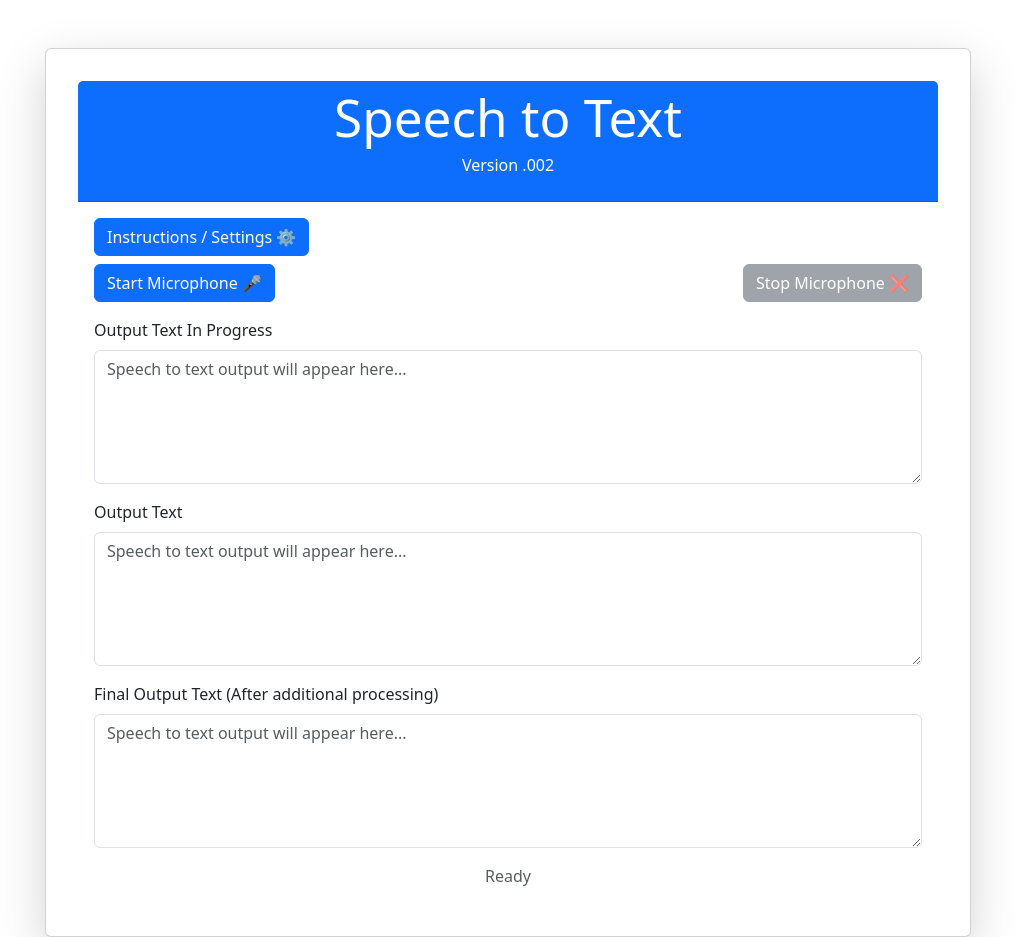
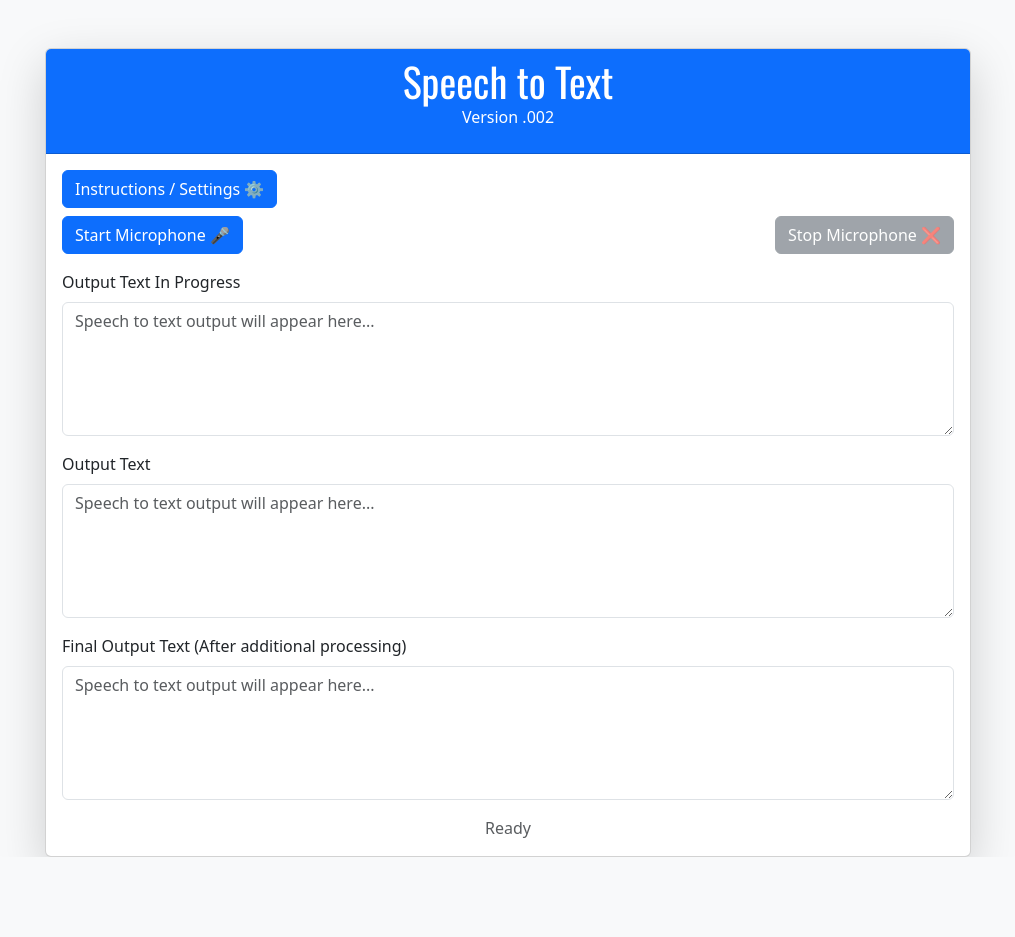
Before and after one commit to warrenkc/speech-utilities, a website built with Vite: page index.html in a window 1280 px wide. Shown: the whole page, without its empty margins (132-1147 px from the left). After the commit the page ends 857 px from the top, so only its background shows below. Built offline with nearby package versions, Linux system fonts and the light colour scheme.

Commit message:
Added files.

```diff
--- a/src/style.css
+++ b/src/style.css
@@ -1,96 +1,12 @@
-:root {
-  font-family: system-ui, Avenir, Helvetica, Arial, sans-serif;
-  line-height: 1.5;
-  font-weight: 400;
-
-  color-scheme: light dark;
-  color: rgba(255, 255, 255, 0.87);
-  background-color: #242424;
-
-  font-synthesis: none;
-  text-rendering: optimizeLegibility;
-  -webkit-font-smoothing: antialiased;
-  -moz-osx-font-smoothing: grayscale;
+/* styles.css */
+body {
+  background-color: #f8f9fa; /* Light grey background */
 }
 
-a {
-  font-weight: 500;
-  color: #646cff;
-  text-decoration: inherit;
+.card-header h1 {
+  margin-bottom: 0; /* Remove default margin on h2 in card header */
+  font-family: "Oswald", serif;
+  font-optical-sizing: auto;
+  font-weight: 400;
+  font-style: normal;
 }
-a:hover {
-  color: #535bf2;
-}
-
-body {
-  margin: 0;
-  display: flex;
-  place-items: center;
-  min-width: 320px;
-  min-height: 100vh;
-}
-
-h1 {
-  font-size: 3.2em;
-  line-height: 1.1;
-}
-
-#app {
-  max-width: 1280px;
-  margin: 0 auto;
-  padding: 2rem;
-  text-align: center;
-}
-
-.logo {
-  height: 6em;
-  padding: 1.5em;
-  will-change: filter;
-  transition: filter 300ms;
-}
-.logo:hover {
-  filter: drop-shadow(0 0 2em #646cffaa);
-}
-.logo.vanilla:hover {
-  filter: drop-shadow(0 0 2em #f7df1eaa);
-}
-
-.card {
-  padding: 2em;
-}
-
-.read-the-docs {
-  color: #888;
-}
-
-button {
-  border-radius: 8px;
-  border: 1px solid transparent;
-  padding: 0.6em 1.2em;
-  font-size: 1em;
-  font-weight: 500;
-  font-family: inherit;
-  background-color: #1a1a1a;
-  cursor: pointer;
-  transition: border-color 0.25s;
-}
-button:hover {
-  border-color: #646cff;
-}
-button:focus,
-button:focus-visible {
-  outline: 4px auto -webkit-focus-ring-color;
-}
-
-@media (prefers-color-scheme: light) {
-  :root {
-    color: #213547;
-    background-color: #ffffff;
-  }
-  a:hover {
-    color: #747bff;
-  }
-  button {
-    background-color: #f9f9f9;
-  }
-}
```
Also changed, not shown: src/android-chrome-192x192.png (added), src/android-chrome-512x512.png (added), src/apple-touch-icon.png (added), src/favicon-16x16.png (added), src/favicon-32x32.png (added), src/favicon.ico (added), src/site.webmanifest (added), 1 other file.
